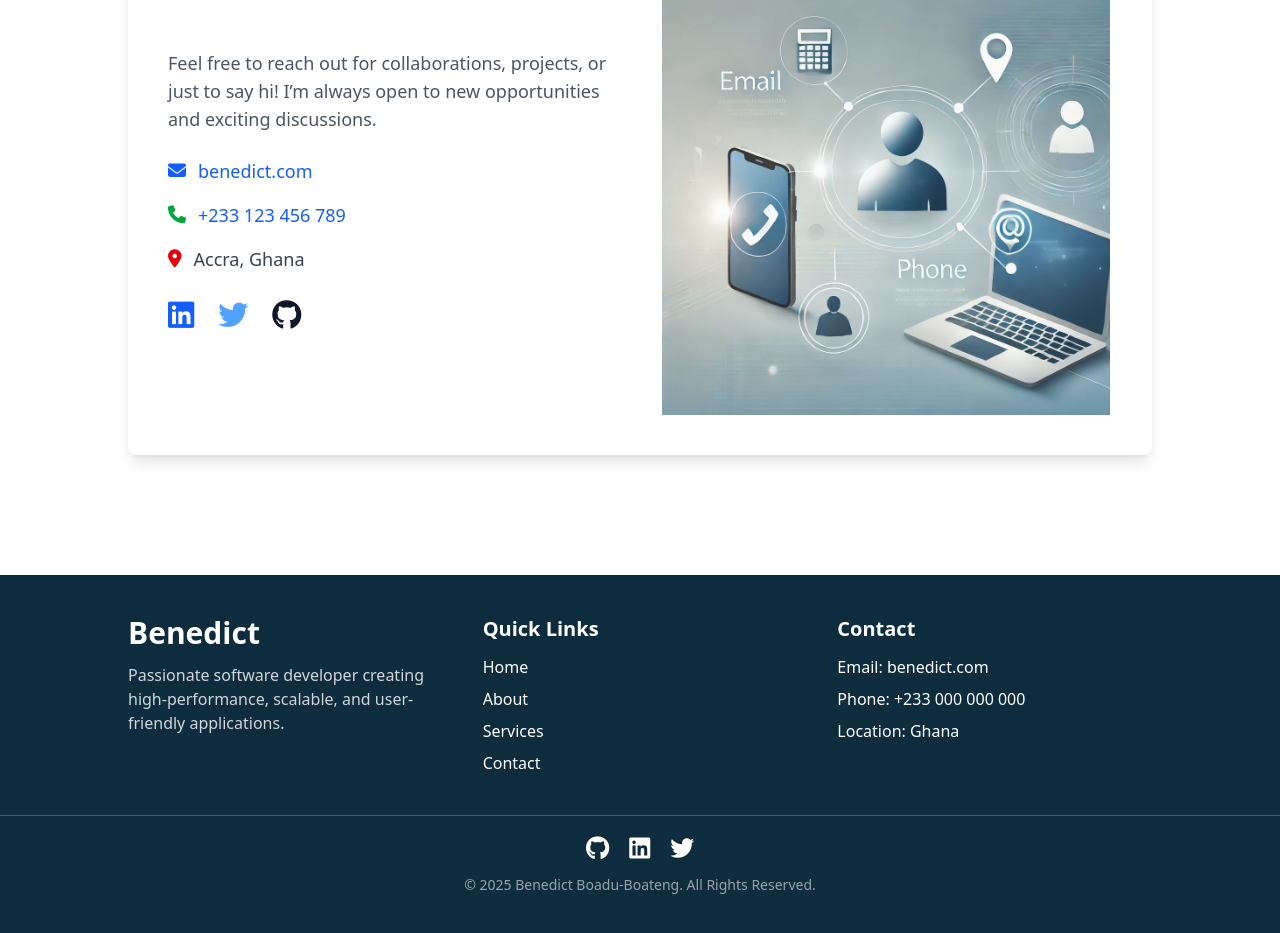
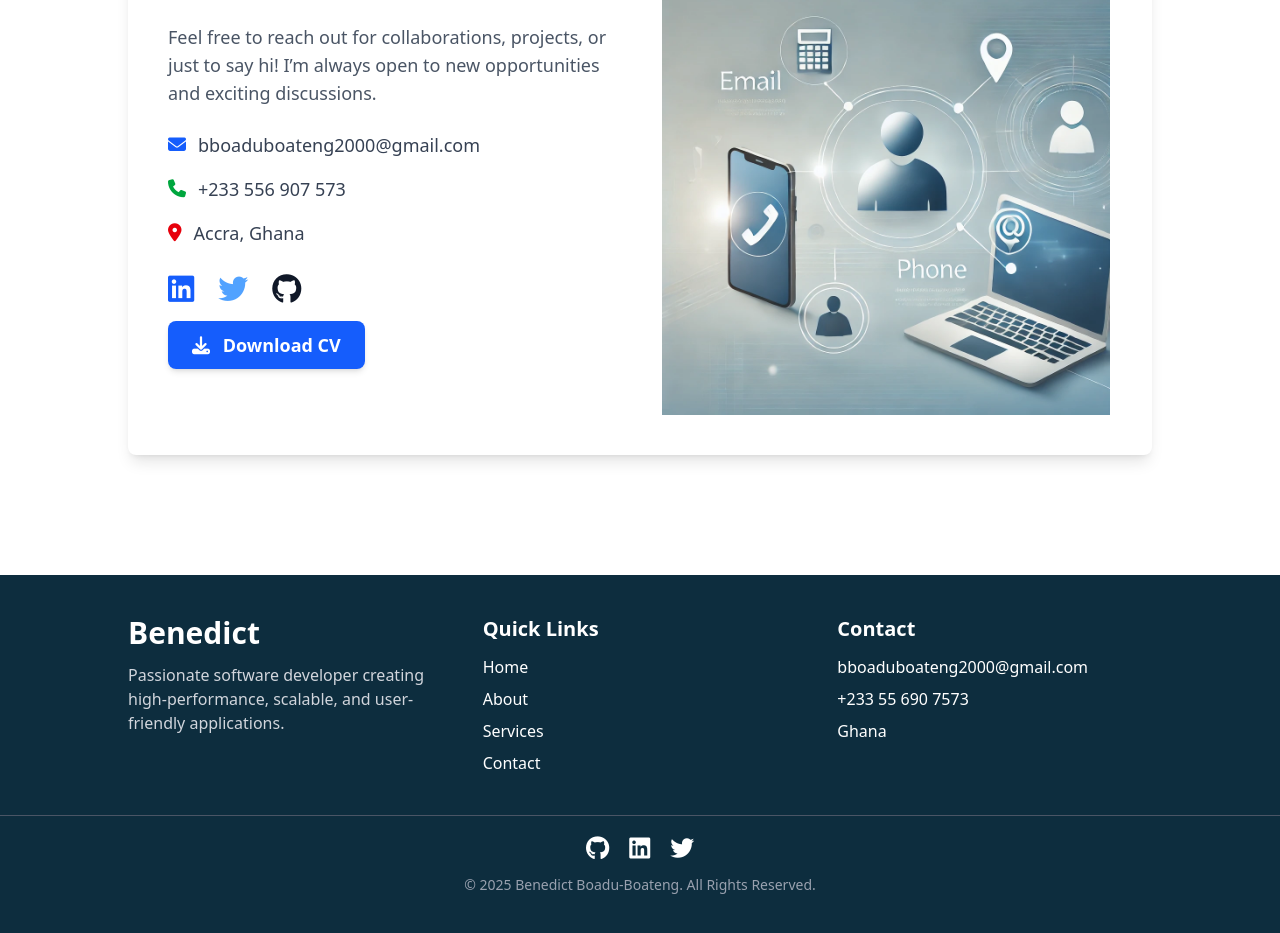
Before and after one commit to Boadu123/Angular_Portfolio, an Angular app: page / in a window 1280 px wide. Shown: the part 3060-3993 px from the top of the page. Built offline with nearby package versions, Linux system fonts and the light colour scheme.

Commit message:
Added download CV button

```diff
--- a/src/app/components/contact/contact.component.html
+++ b/src/app/components/contact/contact.component.html
@@ -11,11 +11,11 @@
         <div class="space-y-4">
           <p class="text-gray-700 text-lg flex items-center gap-3">
             <i class="fas fa-envelope text-blue-600"></i>
-            <a href="mailto:benedict@example.com" class="text-blue-600 hover:underline">benedict.com</a>
+            bboaduboateng2000&#64;gmail.com
           </p>
           <p class="text-gray-700 text-lg flex items-center gap-3">
             <i class="fas fa-phone text-green-600"></i>
-            <a href="tel:+233123456789" class="text-blue-600 hover:underline">+233 123 456 789</a>
+            +233 556 907 573
           </p>
           <p class="text-gray-700 text-lg flex items-center gap-3">
             <i class="fas fa-map-marker-alt text-red-600"></i>
@@ -25,9 +25,16 @@
 
         <!-- Social Media Links -->
         <div class="flex space-x-6 mt-6">
-          <a href="#" class="text-3xl text-blue-600 hover:text-blue-800 transition"><i class="fab fa-linkedin"></i></a>
-          <a href="#" class="text-3xl text-blue-400 hover:text-blue-600 transition"><i class="fab fa-twitter"></i></a>
-          <a href="#" class="text-3xl text-gray-900 hover:text-gray-700 transition"><i class="fab fa-github"></i></a>
+          <a href="www.linkedin.com/in/benedict-boadu-boateng-5a0053237" class="text-3xl text-blue-600 hover:text-blue-800 transition"><i class="fab fa-linkedin"></i></a>
+          <a href="https://x.com/i/flow/login?redirect_after_login=%2FAsieduCefa" class="text-3xl text-blue-400 hover:text-blue-600 transition"><i class="fab fa-twitter"></i></a>
+          <a href="https://github.com/Boadu123" class="text-3xl text-gray-900 hover:text-gray-700 transition"><i class="fab fa-github"></i></a>
+        </div>
+
+        <!-- Download CV Button -->
+        <div class="mt-6">
+          <a href="/assets/Benedict Boadu-Boateng_CV.pdf" download class="bg-blue-600 text-white px-6 py-3 rounded-lg text-lg font-semibold shadow-md hover:bg-blue-700 transition">
+            <i class="fas fa-download mr-2"></i> Download CV
+          </a>
         </div>
       </div>
 
--- a/src/app/components/footer/footer.component.html
+++ b/src/app/components/footer/footer.component.html
@@ -24,9 +24,9 @@
       <div>
         <h3 class="text-xl font-semibold">Contact</h3>
         <ul class="mt-3 space-y-2">
-          <li>Email: <a href="mailto:benedict@example.com" class="hover:text-gray-400">benedict.com</a></li>
-          <li>Phone: <a href="tel:+233000000000" class="hover:text-gray-400">+233 000 000 000</a></li>
-          <li>Location: Ghana</li>
+          <li> <h3>bboaduboateng2000&#64;gmail.com</h3></li>
+          <li> <h3>+233 55 690 7573</h3></li>
+          <li> Ghana</li>
         </ul>
       </div>
 
@@ -35,9 +35,9 @@
     <!-- Social Links & Copyright -->
     <div class="mt-10 text-center border-t border-gray-600 pt-5">
       <div class="flex justify-center space-x-5">
-        <a href="#" class="hover:text-gray-400"><i class="fab fa-github text-2xl"></i></a>
-        <a href="#" class="hover:text-gray-400"><i class="fab fa-linkedin text-2xl"></i></a>
-        <a href="#" class="hover:text-gray-400"><i class="fab fa-twitter text-2xl"></i></a>
+        <a href="https://github.com/Boadu123" class="hover:text-gray-400"><i class="fab fa-github text-2xl"></i></a>
+        <a href="www.linkedin.com/in/benedict-boadu-boateng-5a0053237" class="hover:text-gray-400"><i class="fab fa-linkedin text-2xl"></i></a>
+        <a href="https://x.com/i/flow/login?redirect_after_login=%2FAsieduCefa" class="hover:text-gray-400"><i class="fab fa-twitter text-2xl"></i></a>
       </div>
       <p class="mt-3 text-gray-400 text-sm">© 2025 Benedict Boadu-Boateng. All Rights Reserved.</p>
     </div>
```
Also changed, not shown: 1 other file (tests, documents, lock files or other folders).
